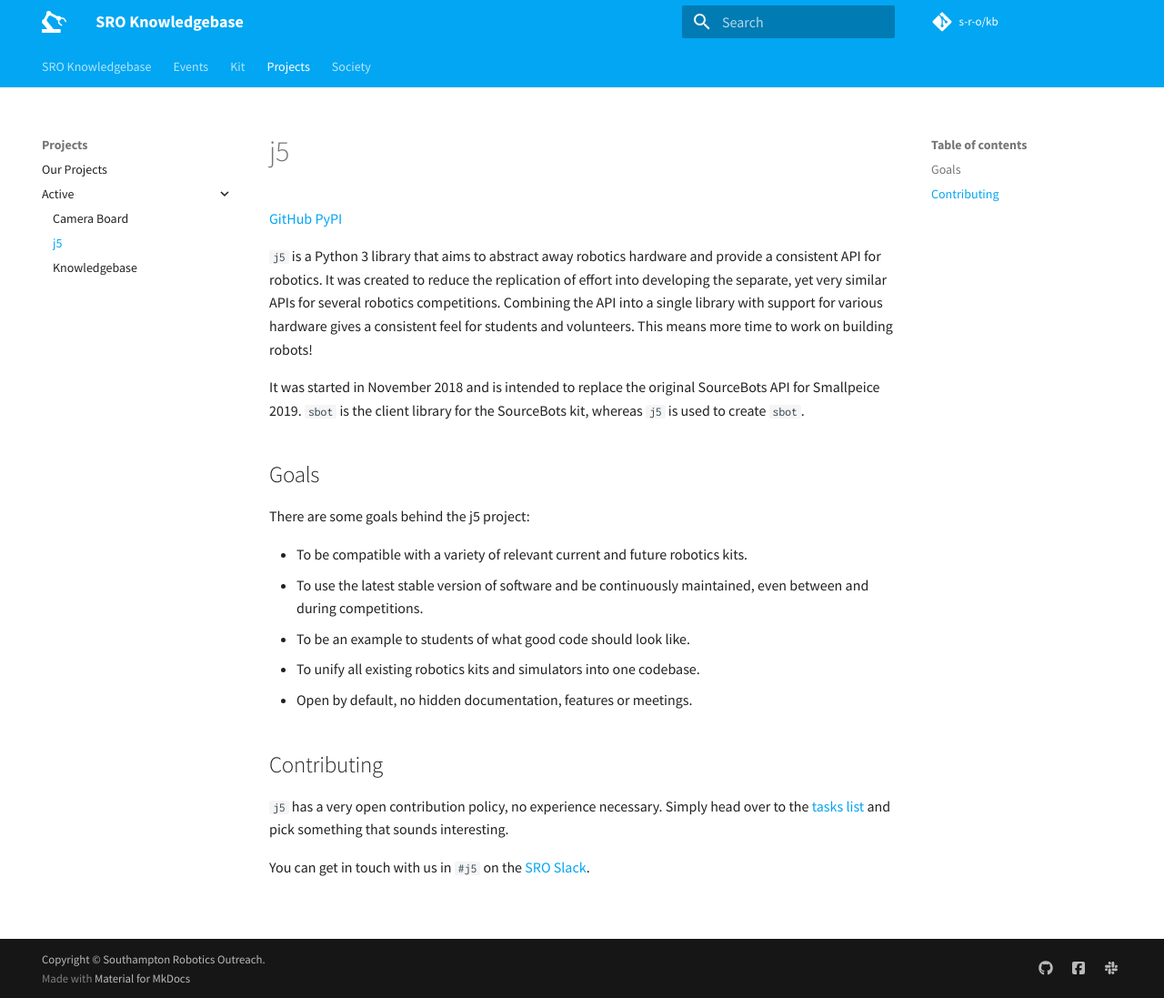
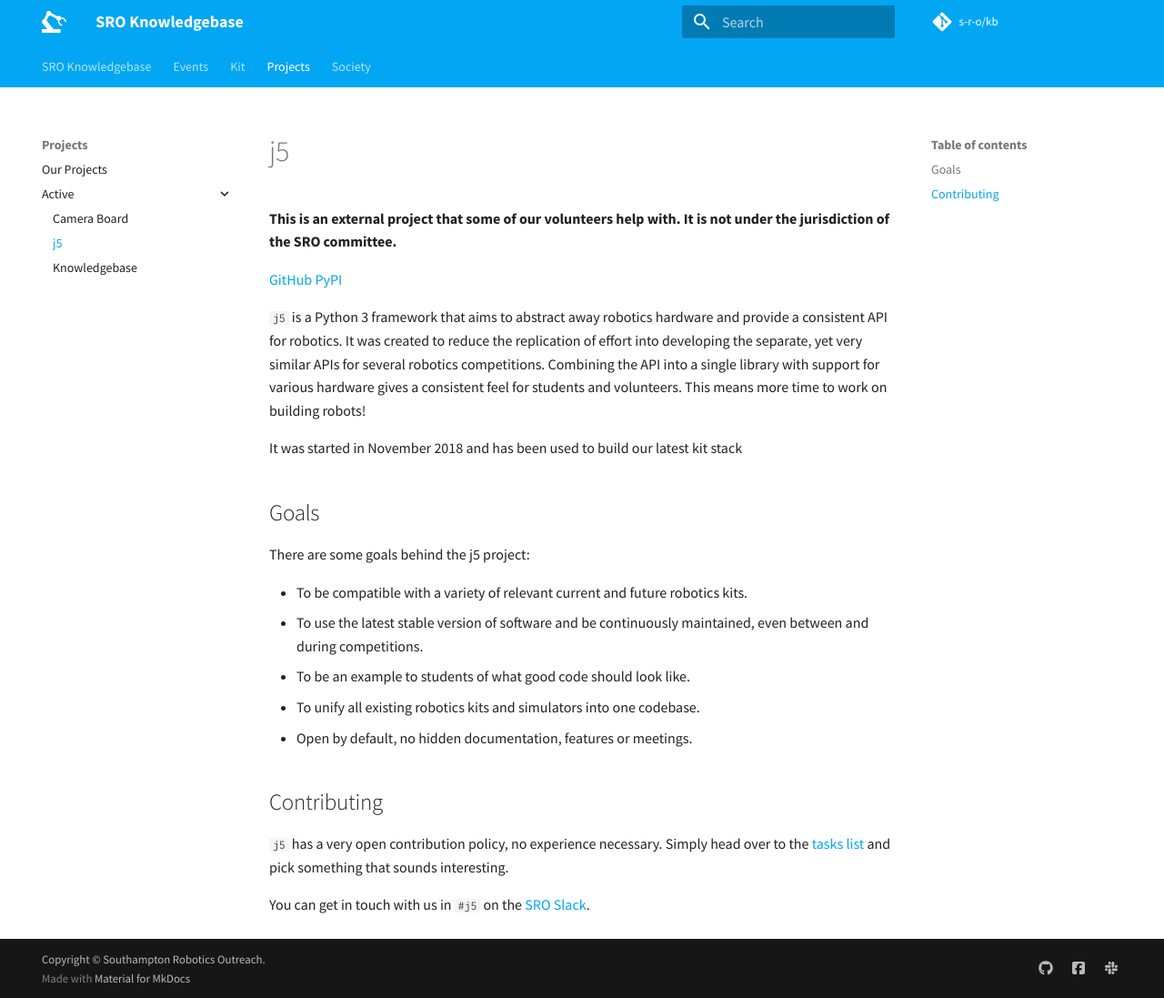
Before and after one commit to roboticsoutreach/kb, an MkDocs documentation site: the page built from docs/projects/active/j5.md, in a window 1280 px wide and 1097 px high. Shown: the whole window at 91% size. Built offline with MkDocs 1.6.1 and Material for MkDocs 9.7.7, drawn with Linux system fonts in a browser that asks for light colours; comment, search, counter and statistics services are not loaded.

Commit message:
Update j5.md

```diff
--- a/docs/projects/active/j5.md
+++ b/docs/projects/active/j5.md
@@ -2,12 +2,14 @@
 title: j5
 ---
 
+**This is an external project that some of our volunteers help with. It is not under the jurisdiction of the SRO committee.**
+
 [GitHub](https://github.com/j5api/j5)
 [PyPI](https://pypi.org/project/j5/)
 
-`j5` is a Python 3 library that aims to abstract away robotics hardware and provide a consistent API for robotics. It was created to reduce the replication of effort into developing the separate, yet very similar APIs for several robotics competitions. Combining the API into a single library with support for various hardware gives a consistent feel for students and volunteers. This means more time to work on building robots!
+`j5` is a Python 3 framework that aims to abstract away robotics hardware and provide a consistent API for robotics. It was created to reduce the replication of effort into developing the separate, yet very similar APIs for several robotics competitions. Combining the API into a single library with support for various hardware gives a consistent feel for students and volunteers. This means more time to work on building robots!
 
-It was started in November 2018 and is intended to replace the original SourceBots API for Smallpeice 2019. `sbot` is the client library for the SourceBots kit, whereas `j5` is used to create `sbot`.
+It was started in November 2018 and has been used to build our latest kit stack
 
 ## Goals
 
```
